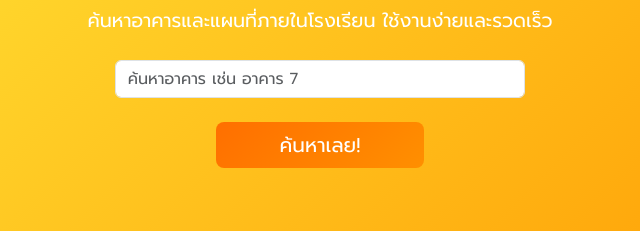
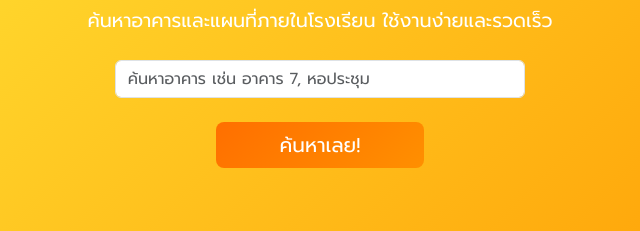
Before and after one commit to BazK006/BuildingSearchSystem, a plain HTML site: page index.html in a window 1280 px wide. Shown: the part 131-362 px from the top of the page, 320-960 px from the left. Drawn offline with nearby package versions, Linux system fonts and the light colour scheme.

Commit message:
test fix

```diff
--- a/index.html
+++ b/index.html
@@ -65,7 +65,7 @@
 
         <div class="row justify-content-center mt-3 g-2">
             <div class="col-12 col-sm-10 col-md-6 col-lg-4">
-                <input id="quickSearch" class="form-control" placeholder="ค้นหาอาคาร เช่น อาคาร 7"
+                <input id="quickSearch" class="form-control" placeholder="ค้นหาอาคาร เช่น อาคาร 7, หอประชุม"
                     onkeydown="handleEnter(event)">
             </div>
         </div>
```
